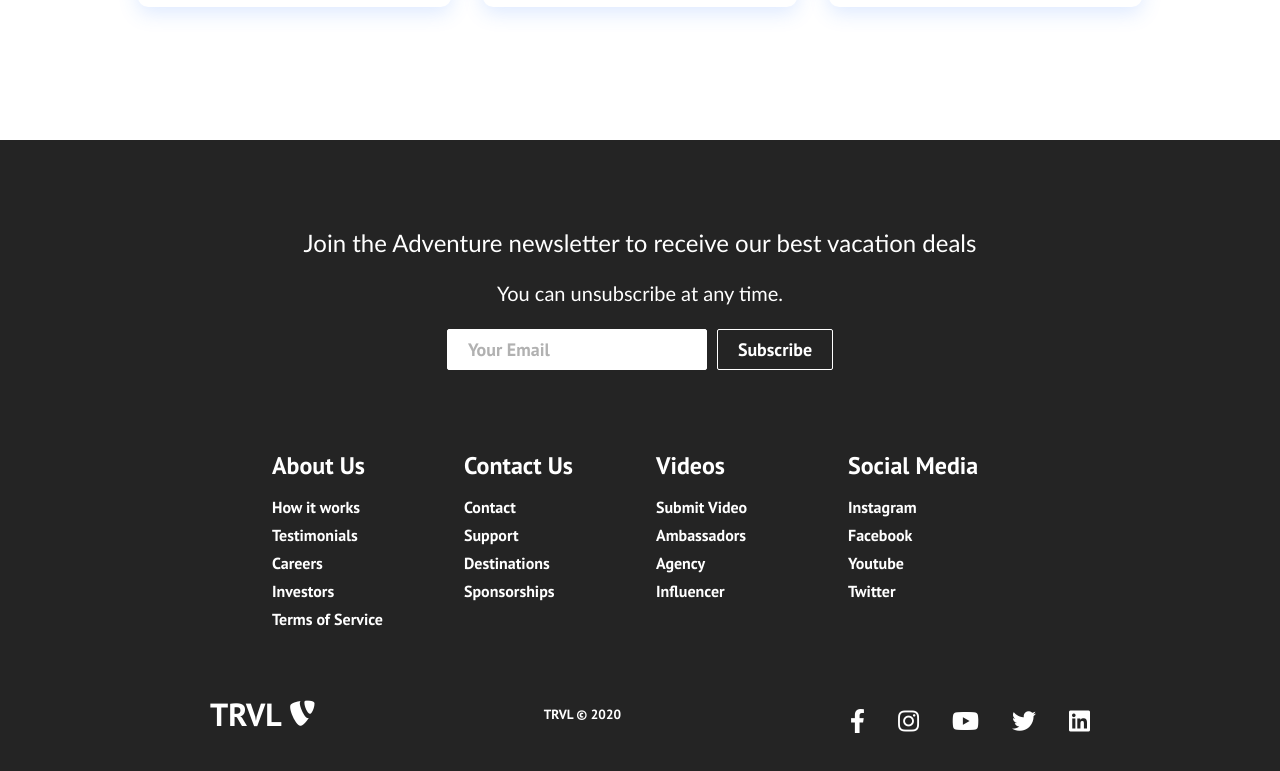
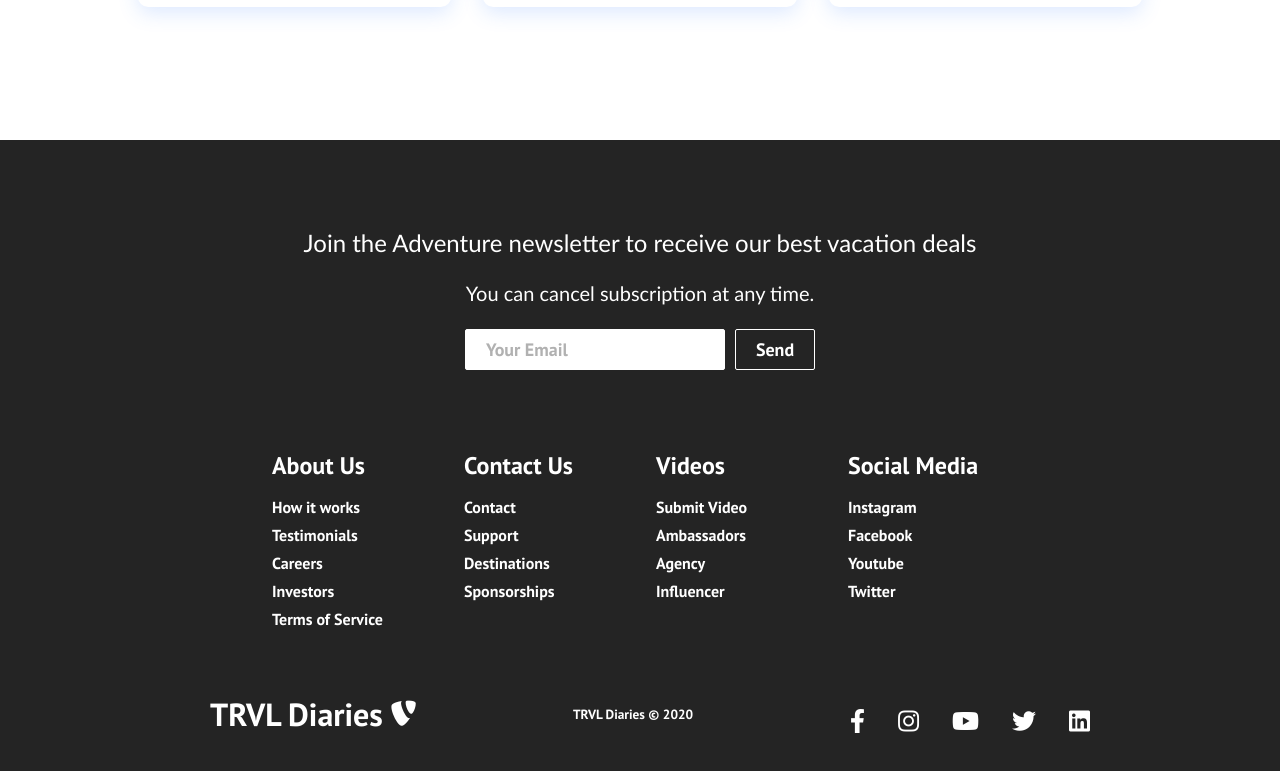
Before and after one commit to riya-arora08/TRVL-Diaries-website, a React (Create React App) app: page / in a window 1280 px wide. Shown: the part 1785-2556 px from the top of the page. Built offline with nearby package versions, Linux system fonts and the light colour scheme; the HTML template or start-up script is replaced by a standard one.

Commit message:
"commit"

```diff
--- a/src/components/Footer.js
+++ b/src/components/Footer.js
@@ -11,7 +11,7 @@ function Footer() {
           Join the Adventure newsletter to receive our best vacation deals
         </p>
         <p className='footer-subscription-text'>
-          You can unsubscribe at any time.
+          You can cancel subscription at any time.
         </p>
         <div className='input-areas'>
           <form>
@@ -21,7 +21,7 @@ function Footer() {
               type='email'
               placeholder='Your Email'
             />
-            <Button buttonStyle='btn--outline'>Subscribe</Button>
+            <Button buttonStyle='btn--outline'>Send</Button>
           </form>
         </div>
       </section>
@@ -64,11 +64,11 @@ function Footer() {
         <div class='social-media-wrap'>
           <div class='footer-logo'>
             <Link to='/' className='social-logo'>
-              TRVL
+              TRVL Diaries
               <i class='fab fa-typo3' />
             </Link>
           </div>
-          <small class='website-rights'>TRVL © 2020</small>
+          <small class='website-rights'>TRVL Diaries © 2020</small>
           <div class='social-icons'>
             <Link
               class='social-icon-link facebook'
--- a/src/components/Navbar.js
+++ b/src/components/Navbar.js
@@ -29,7 +29,7 @@ function Navbar() {
       <nav className='navbar'>
         <div className='navbar-container'>
           <Link to='/' className='navbar-logo' onClick={closeMobileMenu}>
-            TRVL Diaries
+            TRVL
             <i class='fab fa-typo3' />
           </Link>
           <div className='menu-icon' onClick={handleClick}>
```
